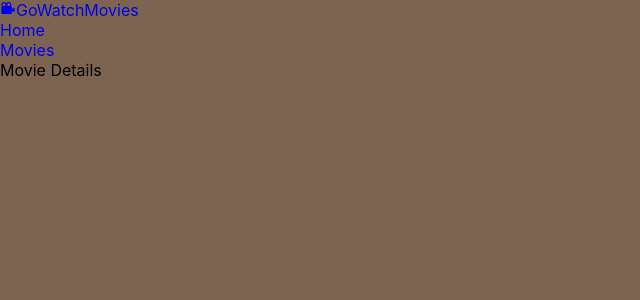
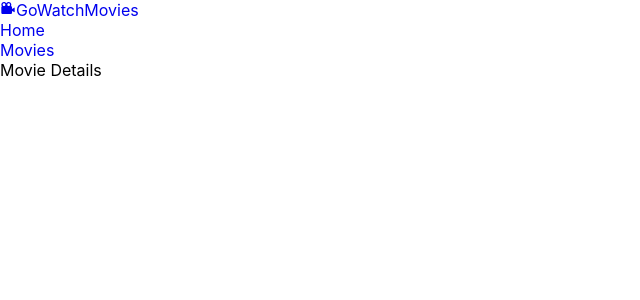
Before and after one commit to AllaKaplia/goit-react-hw-05-movies, a React (Create React App) app: page /goit-react-hw-05-movies/movies/1/cast in a window 1280 px wide. Shown: the top 300 px of the page, without its empty margins (0-640 px from the left). Built offline with nearby package versions, Linux system fonts and the light colour scheme.

Commit message:
Update index.css

```diff
--- a/src/index.css
+++ b/src/index.css
@@ -7,7 +7,6 @@ body {
     sans-serif;
   -webkit-font-smoothing: antialiased;
   -moz-osx-font-smoothing: grayscale;
-  background-color: rgba(117, 90, 70, 0.936);
 }
 
 code {
```
